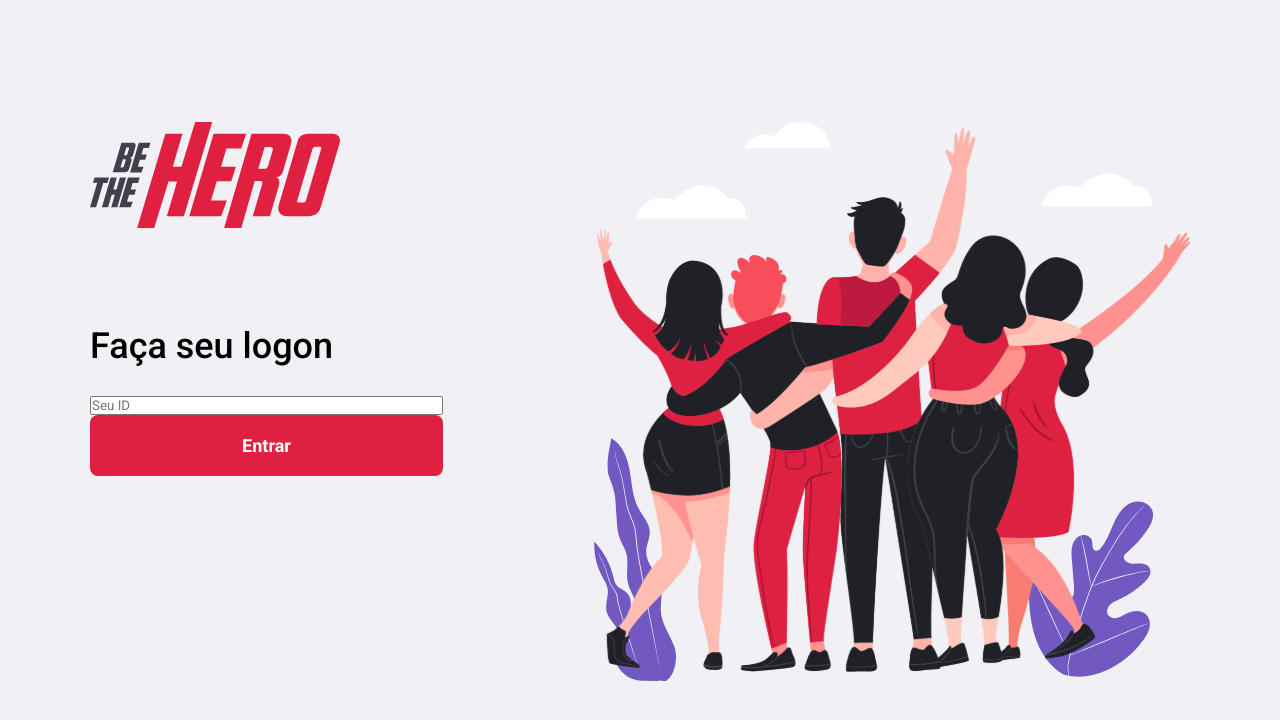
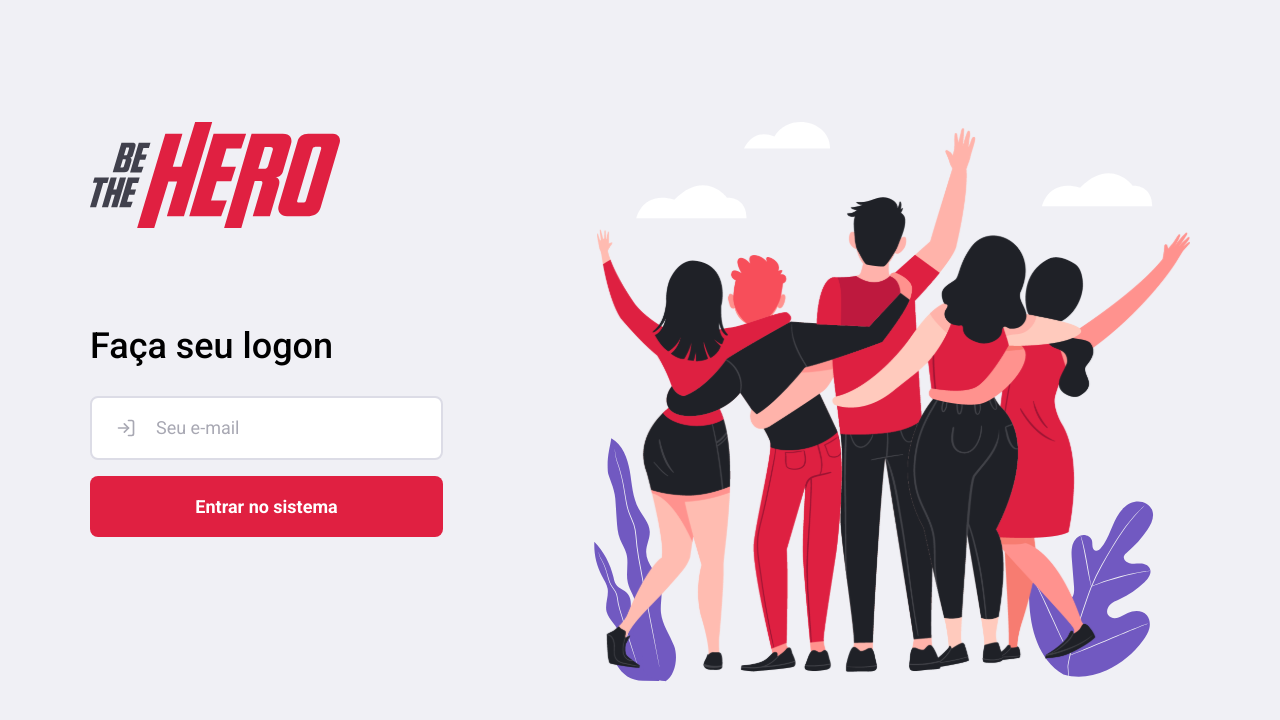
Before and after one commit to oigabrielteodoro/be-the-hero, a Next.js app: page / in a window 1280 px wide. Shown: the top 720 px of the page. Built offline with nearby package versions, Linux system fonts and the light colour scheme.

Commit message:
feat: created Input component

```diff
--- a/package.json
+++ b/package.json
@@ -11,6 +11,8 @@
     "next": "10.2.0",
     "react": "17.0.2",
     "react-dom": "17.0.2",
+    "react-hook-form": "^7.5.2",
+    "react-icons": "^4.2.0",
     "styled-components": "^5.3.0",
     "styled-media-query": "^2.1.2"
   },
--- a/src/components/shared/Button/styles.ts
+++ b/src/components/shared/Button/styles.ts
@@ -14,4 +14,10 @@ export const Container = styled.button`
   border-radius: 0.5rem;
 
   flex: 1;
+
+  transition: filter 0.2s;
+
+  &:hover {
+    filter: brightness(0.9);
+  }
 `;
--- /dev/null
+++ b/src/components/shared/Input/dtos/InputProps.ts
@@ -0,0 +1,11 @@
+import { ComponentType, InputHTMLAttributes } from 'react';
+
+import { IconBaseProps } from 'react-icons';
+
+interface InputProps extends InputHTMLAttributes<HTMLInputElement> {
+  name: string;
+  icon?: ComponentType<IconBaseProps>;
+  iconSize?: number;
+}
+
+export default InputProps;
--- /dev/null
+++ b/src/components/shared/Input/index.tsx
@@ -0,0 +1,52 @@
+import { useEffect, useState } from 'react';
+import { useFormContext } from 'react-hook-form';
+
+import InputProps from './dtos/InputProps';
+
+import { Container } from './styles';
+
+export function Input({ name, defaultValue, icon: Icon, iconSize = 20, ...rest }: InputProps) {
+  const { register, unregister, watch, setValue } = useFormContext();
+
+  const [isFilled, setIsFilled] = useState(!!defaultValue);
+  const [isFocused, setIsFocused] = useState(false);
+
+  useEffect(() => {
+    register(name);
+
+    setValue(name, defaultValue);
+
+    return () => {
+      unregister(name);
+    };
+  }, [name, defaultValue, register, unregister, setValue]);
+
+  const fieldValue = watch(name);
+
+  function handleInputBlur() {
+    setIsFilled(!!fieldValue);
+    setIsFocused(false);
+  }
+
+  function handleInputFocus() {
+    setIsFocused(true);
+  }
+
+  function handleInputChange(value: string) {
+    setValue(name, value);
+  }
+
+  return (
+    <Container isFilled={isFilled} isFocused={isFocused}>
+      {Icon && <Icon size={iconSize} />}
+      <input
+        name={name}
+        defaultValue={defaultValue}
+        onBlur={handleInputBlur}
+        onFocus={handleInputFocus}
+        onChange={event => handleInputChange(event.currentTarget.value)}
+        {...rest}
+      />
+    </Container>
+  );
+}
--- /dev/null
+++ b/src/components/shared/Input/styles.ts
@@ -0,0 +1,50 @@
+import styled, { css } from 'styled-components';
+
+type ContainerProps = {
+  isFilled: boolean;
+  isFocused: boolean;
+};
+
+export const Container = styled.div<ContainerProps>`
+  background: var(--white);
+  border: 2px solid var(--gray-50);
+
+  padding: 1.25rem 1.5rem;
+  border-radius: 0.5rem;
+
+  display: flex;
+  align-items: center;
+
+  transition: border-color 0.2s;
+
+  svg {
+    color: var(--gray-100);
+    margin-right: 1.25rem;
+  }
+
+  input {
+    background: transparent;
+    border: 0;
+
+    font-size: 1.125rem;
+    line-height: 1.25rem;
+
+    &::placeholder {
+      color: var(--gray-100);
+    }
+  }
+
+  ${({ isFilled }) =>
+    isFilled &&
+    css`
+      svg {
+        color: var(--red-400);
+      }
+    `}
+
+  ${({ isFocused }) =>
+    isFocused &&
+    css`
+      border-color: var(--red-400);
+    `}
+`;
--- a/src/pages/index.tsx
+++ b/src/pages/index.tsx
@@ -1,7 +1,19 @@
+import { FormProvider, useForm } from 'react-hook-form';
+
+import { FiLogIn } from 'react-icons/fi';
+
 import { Button } from '~/components/shared/Button';
+import { Input } from '~/components/shared/Input';
+
 import { Container, Content, Logo } from '~/styles/pages/Home';
 
 export default function Home() {
+  const { handleSubmit, ...form } = useForm();
+
+  function onSubmit() {
+    console.log('test');
+  }
+
   return (
     <Container>
       <Content>
@@ -9,11 +21,13 @@ export default function Home() {
 
         <h1>Faça seu logon</h1>
 
-        <form>
-          <input type="text" placeholder="Seu ID" />
+        <FormProvider handleSubmit={handleSubmit} {...form}>
+          <form onSubmit={handleSubmit(onSubmit)} autoComplete="off">
+            <Input name="email" icon={FiLogIn} placeholder="Seu e-mail" />
 
-          <Button type="submit">Entrar</Button>
-        </form>
+            <Button type="submit">Entrar no sistema</Button>
+          </form>
+        </FormProvider>
       </Content>
 
       <img src="/static/img/peoples.svg" alt="Peoples" />
--- a/src/styles/global.ts
+++ b/src/styles/global.ts
@@ -8,12 +8,12 @@ export const GlobalStyle = createGlobalStyle`
 
     --shape: #F0F0F5;
 
-    --gray-50: ##DCDCE6;
-    --gray-100: ##A8A8B3;
-    --gray-400: ##737380;
-    --gray-800: ##41414D;
+    --gray-50: #DCDCE6;
+    --gray-100: #A8A8B3;
+    --gray-400: #737380;
+    --gray-800: #41414D;
 
-    --black-800: ##13131A;
+    --black-800: #13131A;
   }
 
   * {
--- a/src/styles/pages/Home/index.ts
+++ b/src/styles/pages/Home/index.ts
@@ -32,7 +32,7 @@ export const Content = styled.div`
   }
 
   form {
-    display: flex;
-    flex-direction: column;
+    display: grid;
+    grid-gap: 1rem;
   }
 `;
```
Also changed, not shown: 2 other files (tests, documents, lock files or other folders).
